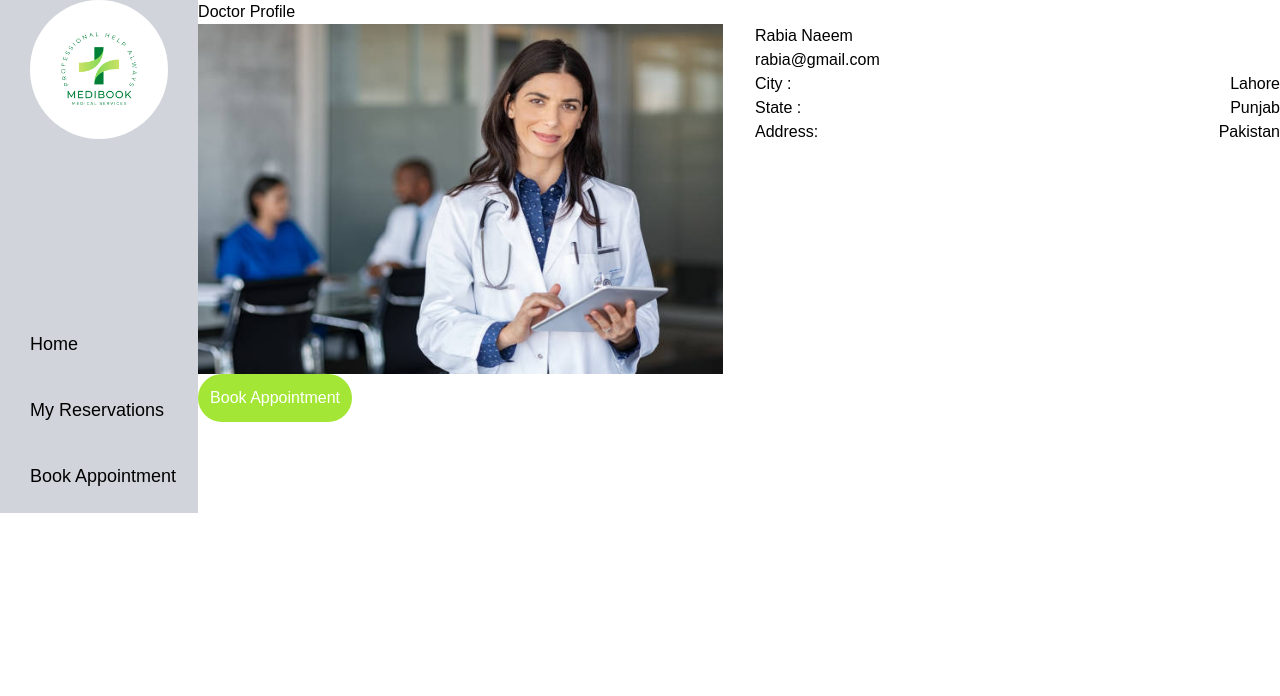
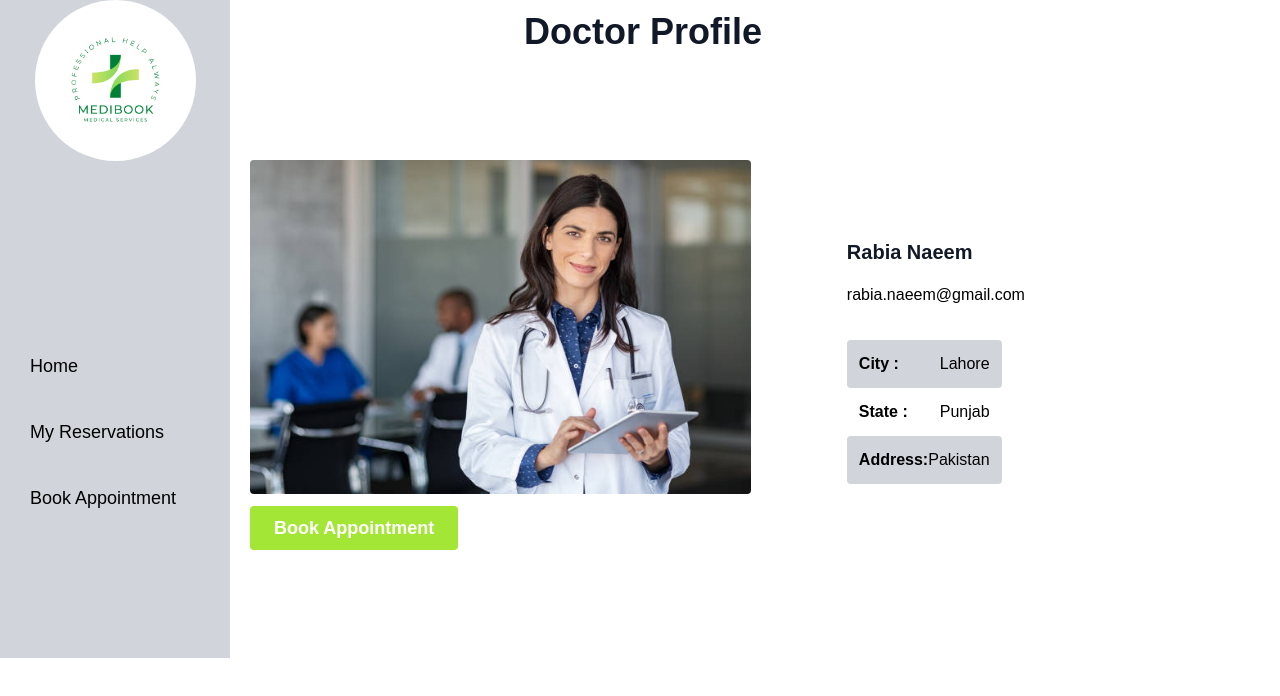
Before and after one commit to deyemiobaa/medibook-ui, a React (Create React App) app: page /DoctorDetails in a window 1280 px wide. Shown: the top 696 px of the page. Built offline with nearby package versions, Linux system fonts and the light colour scheme.

Commit message:
style doctors detail page

```diff
--- a/src/components/DoctorDetails/DoctorDetails.js
+++ b/src/components/DoctorDetails/DoctorDetails.js
@@ -1,3 +1,4 @@
+/* eslint-disable max-len */
 import React from 'react';
 import { Link } from 'react-router-dom';
 import Navigation from '../Navigation/Navigation';
@@ -6,30 +7,44 @@ import doctorImg from '../../assests/doctor1.jpg';
 const DoctorDetails = () => (
   <div className="flex">
     <Navigation />
-    <div className="mx-auto">
-      <h1>Doctor Profile</h1>
-      <div className="grid grid-cols-2 gap-8">
-        <div>
-          <img src={doctorImg} alt="doctor-img" />
+    <section className="body-font">
+      <h1 className="flex justify-center title-font sm:text-4xl text-3xl font-bold text-gray-900 p-3">
+        Doctor Profile
+      </h1>
+      <div className="container mx-auto flex px-5 py-24 md:flex-row flex-col items-center">
+        <div className="lg:max-w-lg lg:w-full md:w-1/2 w-5/6 mb-10 md:mb-0">
+          <img
+            className="object-cover object-center rounded"
+            alt="hero"
+            src={doctorImg}
+          />
           <Link exact to="/BookAppointment">
-            <button type="submit" className="bg-lime-400 rounded-full text-white p-3">Book Appointment</button>
+            <button
+              type="submit"
+              className="bg-lime-400 rounded text-white my-3 font-bold hover:bg-lime-700 inline-flex border-0 py-2 px-6 focus:outline-none text-lg"
+            >
+              Book Appointment
+            </button>
           </Link>
         </div>
-        <div>
-          <h1>Rabia Naeem</h1>
-          <h3>rabia@gmail.com</h3>
+        <div className="lg:flex-grow md:w-1/2 lg:pl-24 md:pl-16 flex flex-col md:items-start md:text-left items-center text-center">
+          <h1 className="font-bold sm:text-xl text-xl mb-4 text-gray-900">
+            Rabia Naeem
+          </h1>
+          <p className="mb-8 leading-relaxed">rabia.naeem@gmail.com</p>
+          <div className="flex justify-center">
             <div>
               <ul>
-              <li className="flex justify-between">
-                <p>City :</p>
+                <li className="flex justify-between bg-gray-300 p-3 rounded">
+                  <p className="font-bold ">City :</p>
                   <p>Lahore</p>
                 </li>
-              <li className="flex justify-between">
-                <p>State :</p>
+                <li className="flex justify-between p-3">
+                  <p className="font-bold">State :</p>
                   <p>Punjab</p>
                 </li>
-              <li className="flex justify-between">
-                <p>Address:</p>
+                <li className="flex justify-between bg-gray-300 p-3 rounded">
+                  <p className="font-bold">Address:</p>
                   <p>Pakistan</p>
                 </li>
               </ul>
@@ -37,6 +52,7 @@ const DoctorDetails = () => (
           </div>
         </div>
       </div>
+    </section>
   </div>
 );
 
--- a/src/components/Home/Home.js
+++ b/src/components/Home/Home.js
@@ -31,12 +31,14 @@ const Home = () => (
                 <h3 className="text-gray-500 mb-3">Heart Specialist</h3>
                 <p className="mb-4">rabia.naeem@gmail.com</p>
                 <span className="inline-flex">
+                  <Link exact to="../DoctorDetails">
                     <button
                       type="button"
                       className="bg-lime-400 hover:bg-lime-700 text-white font-bold py-2 px-4 rounded-full"
                     >
-                    <a href="./DoctorDetails/DoctorDetailss">View Doctor</a>
+                      View Doctor
                     </button>
+                  </Link>
                 </span>
               </div>
             </div>
@@ -51,7 +53,6 @@ const Home = () => (
               <div className="w-full">
                 <h2 className="title-font font-bold text-lg text-gray-900">
                   Rabia Naeem
-                  {' '}
                 </h2>
                 <h3 className="text-gray-500 mb-3">Heart Specialist</h3>
                 <p className="mb-4">rabia.naeem@gmail.com</p>
@@ -82,12 +83,14 @@ const Home = () => (
                 <h3 className="text-gray-500 mb-3">Heart Specialist</h3>
                 <p className="mb-4">rabia.naeem@gmail.com</p>
                 <span className="inline-flex">
+                  <Link exact to="../DoctorDetails">
                     <button
                       type="button"
                       className="bg-lime-400 hover:bg-lime-700 text-white font-bold py-2 px-4 rounded-full"
                     >
                       View Doctor
                     </button>
+                  </Link>
                 </span>
               </div>
             </div>
```
Lines whose indentation alone changed are shown as unchanged.
